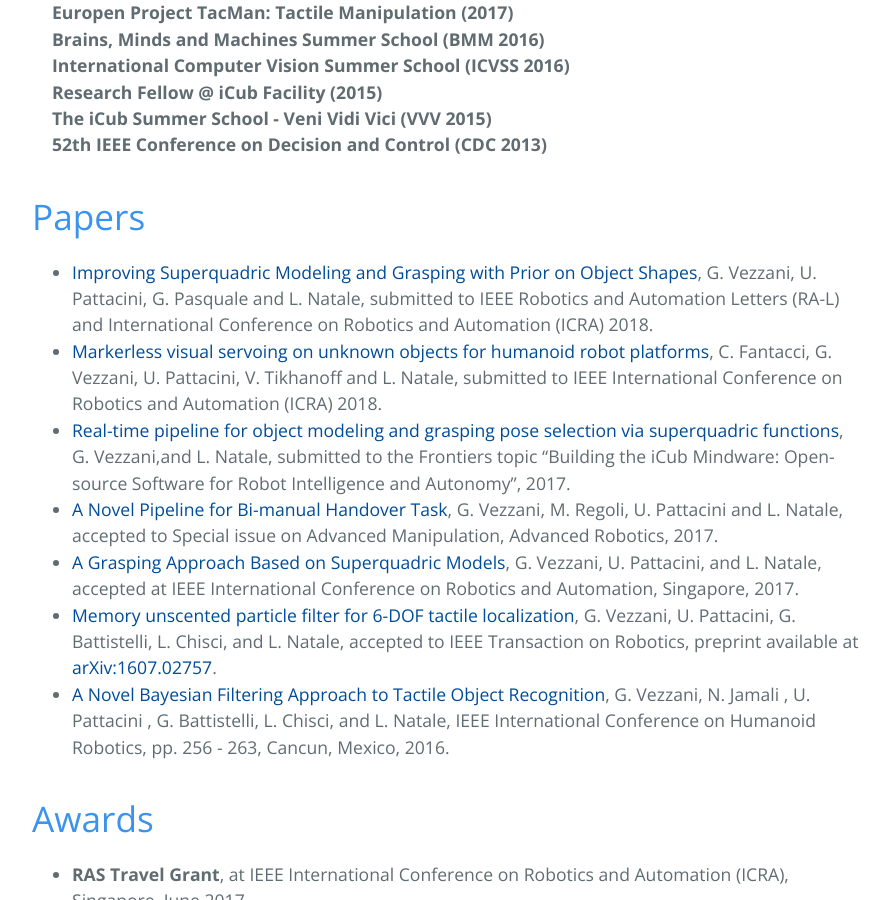
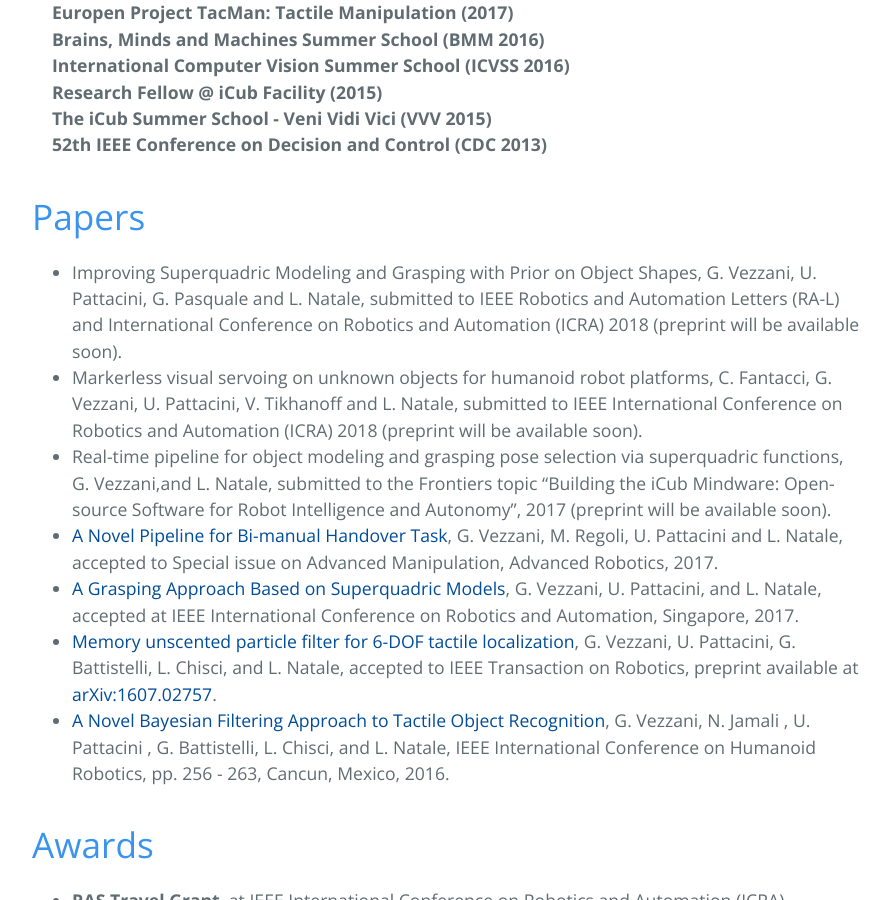
Before and after one commit to giuliavezzani/giuliavezzani_old.github.io, a Jekyll site: the page built from index.md, in a window 1280 px wide and 900 px high, scrolled down 1568 px. Shown: the whole window, without its empty margins (192-1081 px from the left). Built offline with Jekyll 4.4.1, drawn with Linux system fonts in a browser that asks for light colours; our own code applies the rules of GitHub Pages for plain Markdown files.

Commit message:
Update index.md

```diff
--- a/index.md
+++ b/index.md
@@ -83,10 +83,10 @@ advancement of the theory and practice of systems and control.</p>
 
 
 # Papers
- - [Improving Superquadric Modeling and Grasping with Prior on Object Shapes](grasping-improved), G. Vezzani, U. Pattacini,
- G. Pasquale and L. Natale, submitted to IEEE Robotics and Automation Letters (RA-L) and International Conference on Robotics and Automation (ICRA) 2018.
-  - [Markerless visual servoing on unknown objects for humanoid robot platforms](visual-servoing), C. Fantacci, G. Vezzani, U. Pattacini, V. Tikhanoff  and L. Natale, submitted to IEEE International Conference on Robotics and Automation (ICRA) 2018.
-  - [Real-time pipeline for object modeling and grasping pose selection via superquadric functions](frontiers), G. Vezzani,and L. Natale, submitted to the Frontiers topic "Building the iCub Mindware: Open-source Software for Robot Intelligence and Autonomy", 2017.
+ - Improving Superquadric Modeling and Grasping with Prior on Object Shapes, G. Vezzani, U. Pattacini,
+ G. Pasquale and L. Natale, submitted to IEEE Robotics and Automation Letters (RA-L) and International Conference on Robotics and Automation (ICRA) 2018 (preprint will be available soon).
+  - Markerless visual servoing on unknown objects for humanoid robot platforms, C. Fantacci, G. Vezzani, U. Pattacini, V. Tikhanoff  and L. Natale, submitted to IEEE International Conference on Robotics and Automation (ICRA) 2018 (preprint will be available soon).
+  - Real-time pipeline for object modeling and grasping pose selection via superquadric functions, G. Vezzani,and L. Natale, submitted to the Frontiers topic "Building the iCub Mindware: Open-source Software for Robot Intelligence and Autonomy", 2017 (preprint will be available soon).
  - [A Novel Pipeline for Bi-manual Handover Task](handover), G. Vezzani, M. Regoli, U. Pattacini
  and L. Natale, accepted to Special issue on Advanced Manipulation, Advanced Robotics, 2017.
 - [A Grasping Approach Based on Superquadric Models](grasping), G. Vezzani, U. Pattacini, and L.
```
